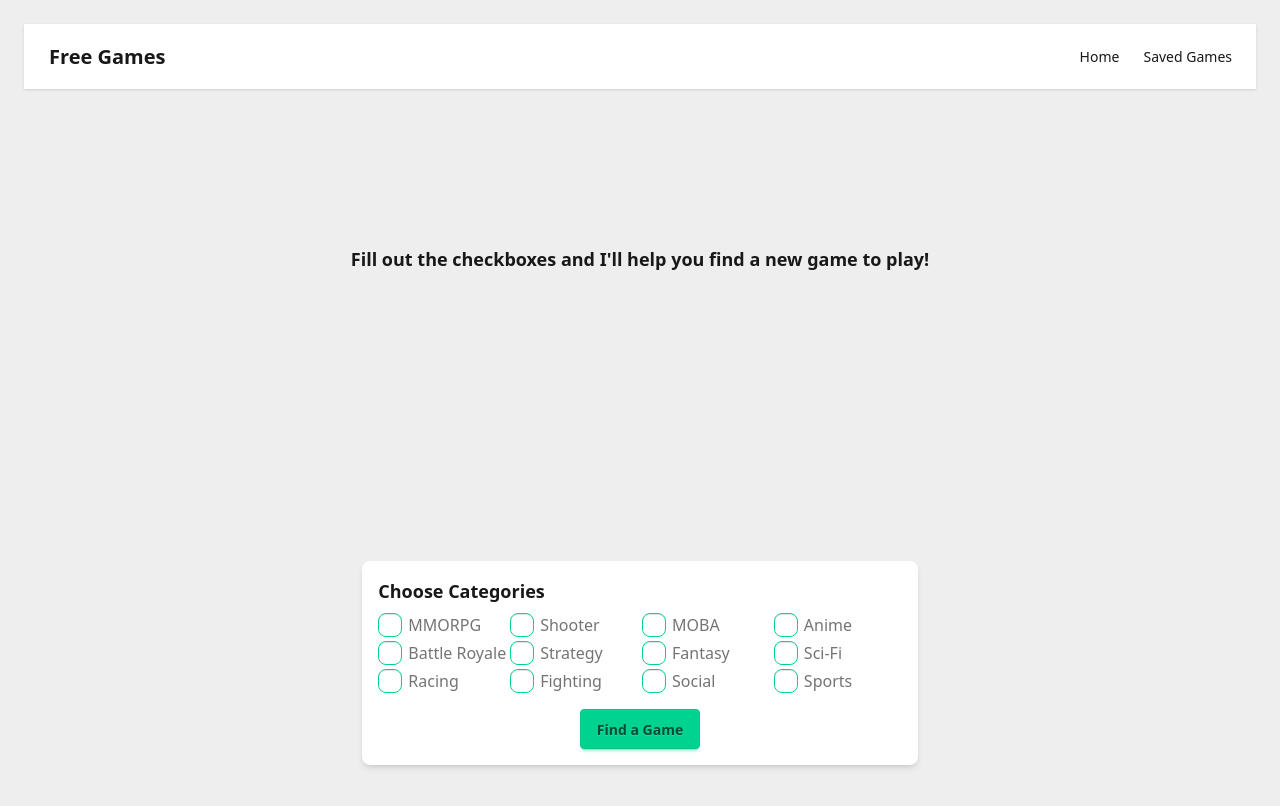
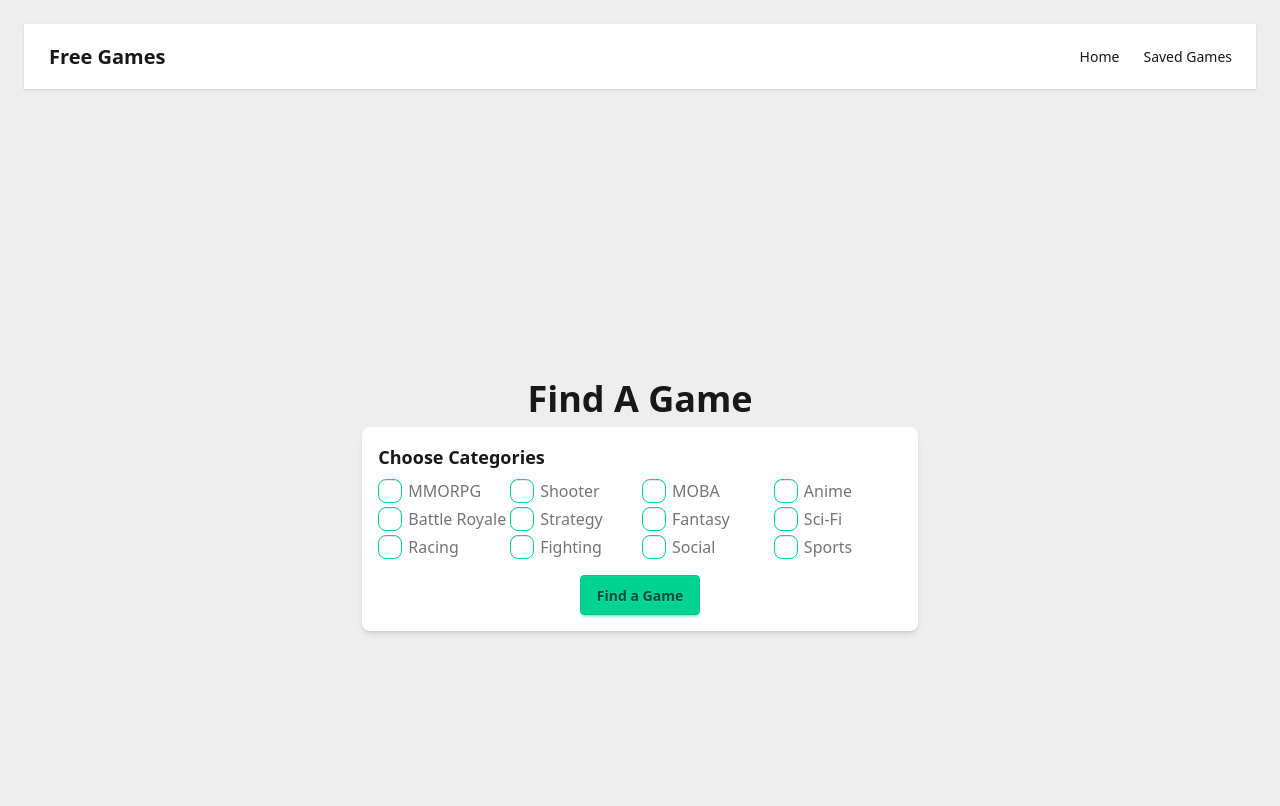
Before and after one commit to AllanSechrist/FreeGames, a React (Vite) app: page / in a window 1280 px wide. Shown: the top 806 px of the page. Built offline with nearby package versions, Linux system fonts and the light colour scheme; no server answers.

Commit message:
Position form and title in the center on home page

```diff
--- a/src/assets/pages/home-page.jsx
+++ b/src/assets/pages/home-page.jsx
@@ -8,8 +8,8 @@
 const HomePage = () => {
   const {randomGame} = useGameList();
   return (
-    <div className="grid place-items-center min-h-screen bg-base-300">
-      {randomGame ? <GameCard game={randomGame} /> : <h2 className="text-lg font-semibold mb-2 text-center">Fill out the checkboxes and I'll help you find a new game to play!</h2>}
+    <div className="flex flex-col items-center justify-center min-h-screen bg-base-300 space-y-4">
+      {randomGame ? <GameCard game={randomGame} /> : <h1 className="text-4xl font-semibold mb-2 text-center">Find A Game</h1>}
       <GameForm />
     </div>
   );
```
